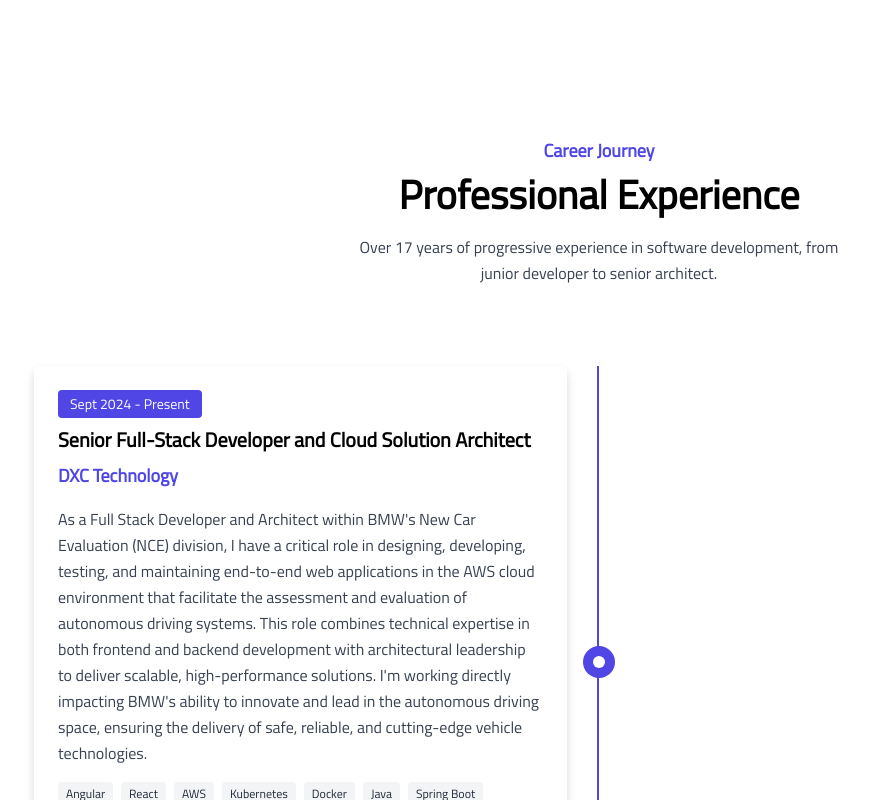
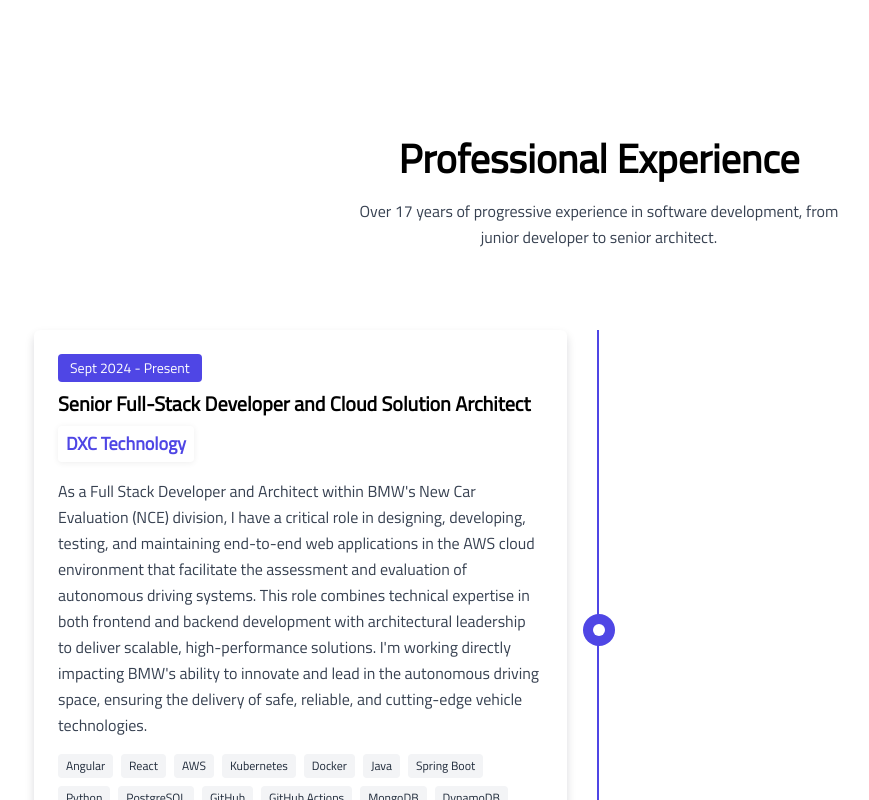
Before and after one commit to cretara/cretaradev-frontend-new, a Next.js app: page / in a window 1280 px wide. Shown: the part 4000-4800 px from the top of the page, without its empty margins (41-910 px from the left). Built offline with nearby package versions, Linux system fonts and the light colour scheme.

Commit message:
feat: update Experience component by removing Career Journey title and enhancing company display styling

```diff
--- a/components/Experience/index.tsx
+++ b/components/Experience/index.tsx
@@ -67,9 +67,6 @@ const Experience = () => {
         <div className="-mx-4 flex flex-wrap">
           <div className="w-full px-4">
             <div className="mx-auto mb-12 max-w-127.5 text-center lg:mb-20">
-              <span className="mb-2 block text-lg font-semibold text-primary">
-                Career Journey
-              </span>
               <h2 className="mb-4 text-3xl font-bold text-black dark:text-white sm:text-4xl md:text-[40px]">
                 Professional Experience
               </h2>
@@ -110,7 +107,13 @@ const Experience = () => {
                       <h3 className="mb-2 text-xl font-bold text-black dark:text-white">
                         {singleExperience.title}
                       </h3>
-                      <h4 className="mb-4 text-lg font-semibold text-primary">
+                      <h4
+                        className="mb-4 text-lg font-semibold bg-primary/10 text-primary rounded px-2 py-1 dark:bg-primary/30 dark:text-primary-200"
+                        style={{
+                          boxShadow: '0 1px 6px 0 rgba(0,0,0,0.07)',
+                          display: 'inline-block',
+                        }}
+                      >
                         {singleExperience.company}
                       </h4>
                       <p className="mb-4 text-base font-medium leading-relaxed text-body-color">
```
